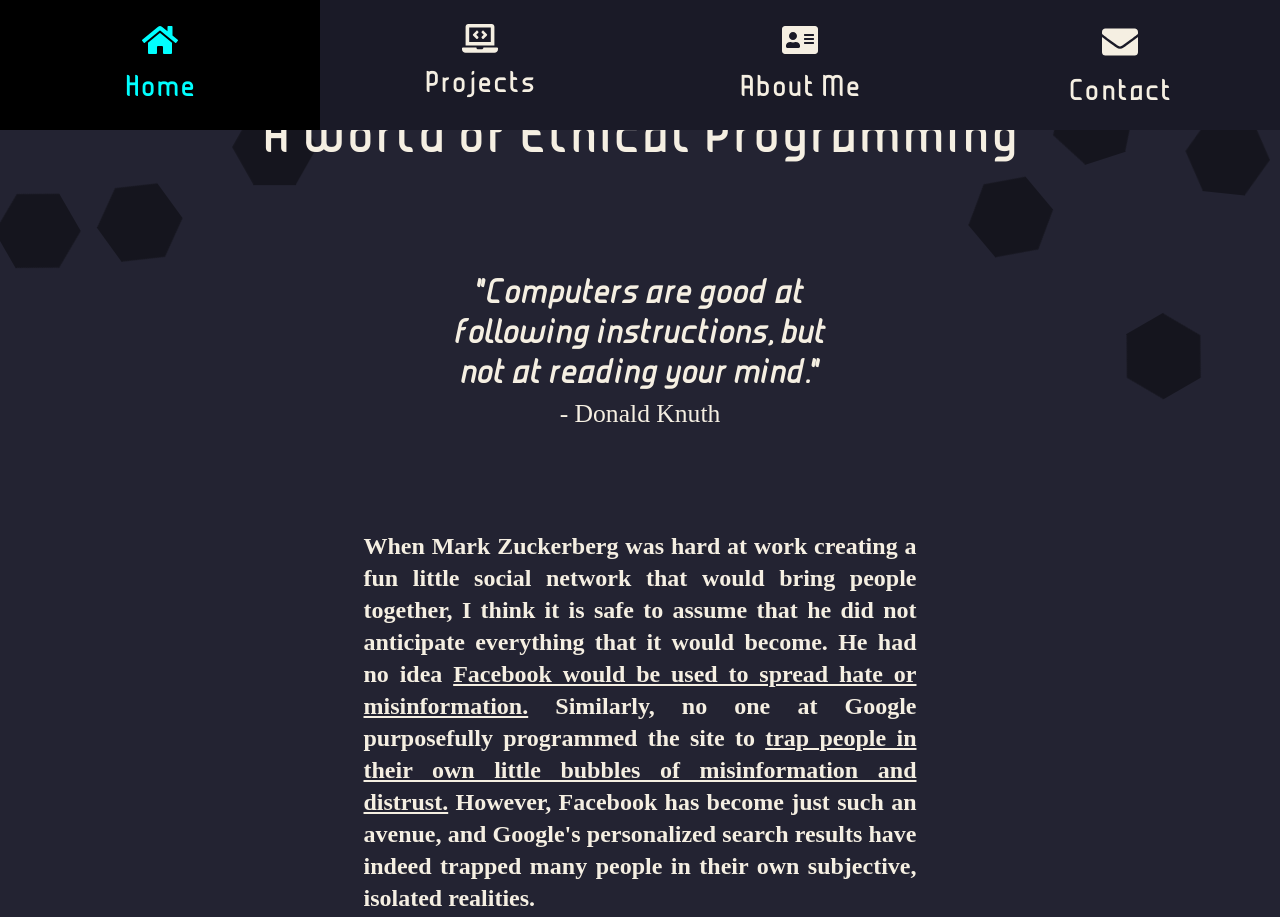
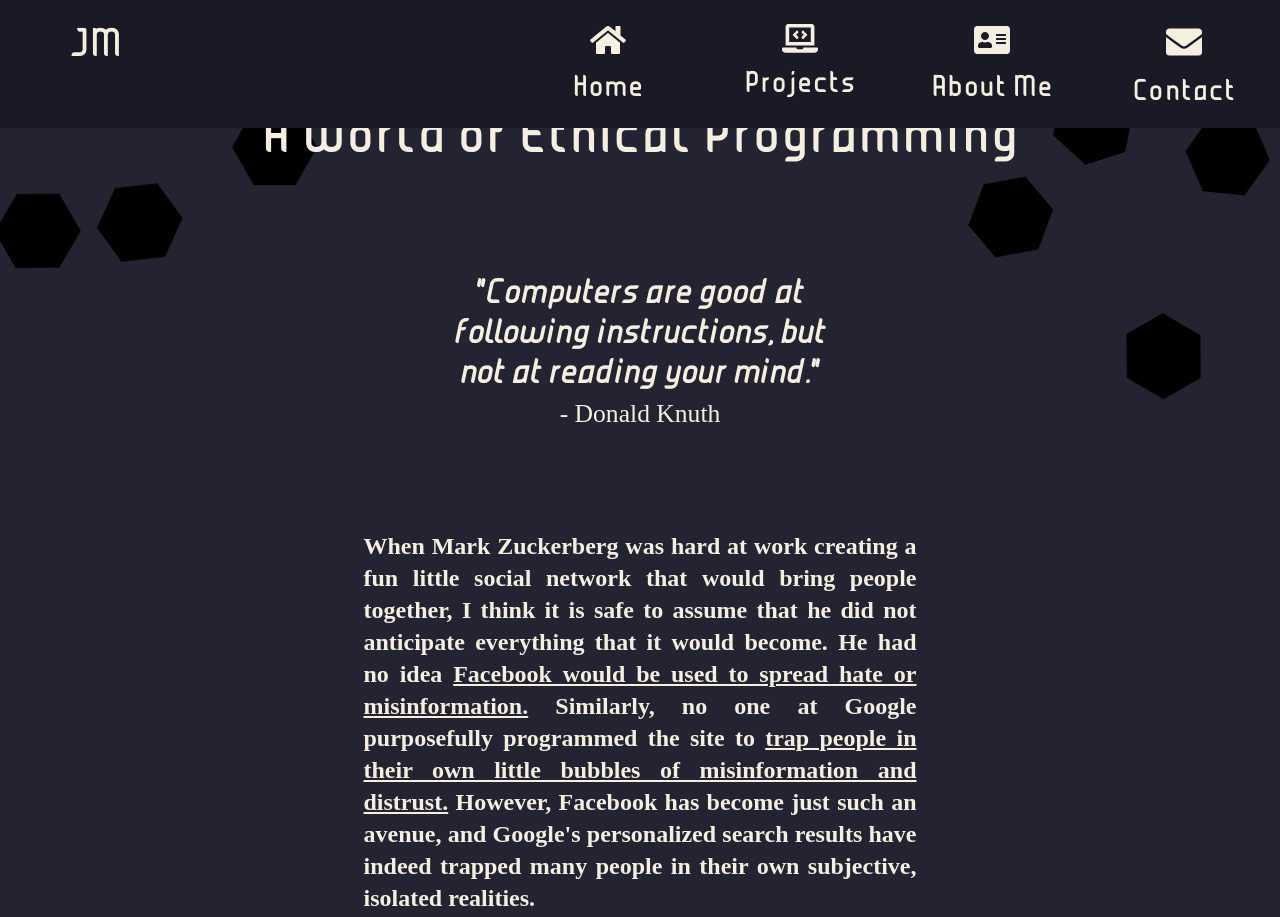
Before and after one commit to JosephMcGreene/home, a website: page index.html in a window 1280 px wide. Shown: the top 917 px of the page. Drawn offline with Linux system fonts and the light colour scheme; a web font is replaced by a local one.

Commit message:
Update navbar and Make small Contact page changes

```diff
--- a/index.html
+++ b/index.html
@@ -1,97 +1,245 @@
 <!DOCTYPE html>
 <html lang="en">
   <head>
-  <meta charset="UTF-8">
-  <meta http-equiv="X-UA-Compatible" content="IE=edge">
-  <meta name="viewport" content="width=device-width, initial-scale=1.0">
-  <meta name="description" content="Where to go to see what Joseph McGreene is up to and how to reach him">
+    <meta charset="UTF-8" />
+    <meta http-equiv="X-UA-Compatible" content="IE=edge" />
+    <meta name="viewport" content="width=device-width, initial-scale=1.0" />
+    <meta
+      name="description"
+      content="Where to go to see what Joseph McGreene is up to and how to reach him"
+    />
 
-  <meta property="og:site-name" content="Joseph McGreene HQ">
-  <meta property="og:description" content="Where to go to see what Joseph McGreene is up to and how to reach him">
-  <meta property="og:url" content="https://josephmcgreene.github.io/JosephMcGreene">
-  <meta property="og:title" content="Joseph McGreene's Programming HQ">
+    <meta property="og:site-name" content="Joseph McGreene HQ" />
+    <meta
+      property="og:description"
+      content="Where to go to see what Joseph McGreene is up to and how to reach him"
+    />
+    <meta
+      property="og:url"
+      content="https://josephmcgreene.github.io/JosephMcGreene"
+    />
+    <meta property="og:title" content="Joseph McGreene's Programming HQ" />
 
     <title>Joseph McGreene HQ</title>
 
-  <link rel="stylesheet" href="dist/css/main.css">
-  <script src="https://kit.fontawesome.com/9050884bcc.js" crossorigin="anonymous"></script>
+    <link rel="stylesheet" href="dist/css/main.css" />
+    <script
+      src="https://kit.fontawesome.com/9050884bcc.js"
+      crossorigin="anonymous"
+    ></script>
   </head>
   <body>
     <ul class="hexagons">
-    <li></li> <!-- 1 -->
-    <li></li> <!-- 2 -->
-    <li></li> <!-- 3 -->
-    <li></li> <!-- 4 -->
-    <li></li> <!-- 5 -->
-    <li></li> <!-- 6 -->
-    <li></li> <!-- 7 -->
-    <li></li> <!-- 8 -->
-    <li></li> <!-- 9 -->
-    <li></li> <!-- 10 -->
-    <li></li> <!-- 11 -->
-    <li></li> <!-- 12 -->
-    <li></li> <!-- 13 -->
-    <li></li> <!-- 14 -->
-    <li></li> <!-- 15 -->
-    <li></li> <!-- 16 -->
-    <li></li> <!-- 17 -->
+      <li></li>
+      <!-- 1 -->
+      <li></li>
+      <!-- 2 -->
+      <li></li>
+      <!-- 3 -->
+      <li></li>
+      <!-- 4 -->
+      <li></li>
+      <!-- 5 -->
+      <li></li>
+      <!-- 6 -->
+      <li></li>
+      <!-- 7 -->
+      <li></li>
+      <!-- 8 -->
+      <li></li>
+      <!-- 9 -->
+      <li></li>
+      <!-- 10 -->
+      <li></li>
+      <!-- 11 -->
+      <li></li>
+      <!-- 12 -->
+      <li></li>
+      <!-- 13 -->
+      <li></li>
+      <!-- 14 -->
+      <li></li>
+      <!-- 15 -->
+      <li></li>
+      <!-- 16 -->
+      <li></li>
+      <!-- 17 -->
     </ul>
 
-  <header class="navbar">
-    <ul class="navbar-nav">
-      <li class="nav-item">
+    <nav>
+      <ul>
+        <li>
+          <h2>JM</h2>
+        </li>
+        <li>
           <a href="#" class="nav-link">
-          <svg aria-hidden="true" focusable="false" data-prefix="fas" data-icon="home" class="svg-inline--fa fa-home fa-w-18" role="img" xmlns="http://www.w3.org/2000/svg" viewBox="0 0 576 512"><path fill="currentColor" d="M280.37 148.26L96 300.11V464a16 16 0 0 0 16 16l112.06-.29a16 16 0 0 0 15.92-16V368a16 16 0 0 1 16-16h64a16 16 0 0 1 16 16v95.64a16 16 0 0 0 16 16.05L464 480a16 16 0 0 0 16-16V300L295.67 148.26a12.19 12.19 0 0 0-15.3 0zM571.6 251.47L488 182.56V44.05a12 12 0 0 0-12-12h-56a12 12 0 0 0-12 12v72.61L318.47 43a48 48 0 0 0-61 0L4.34 251.47a12 12 0 0 0-1.6 16.9l25.5 31A12 12 0 0 0 45.15 301l235.22-193.74a12.19 12.19 0 0 1 15.3 0L530.9 301a12 12 0 0 0 16.9-1.6l25.5-31a12 12 0 0 0-1.7-16.93z"></path></svg>
+            <svg
+              aria-hidden="true"
+              focusable="false"
+              data-prefix="fas"
+              data-icon="home"
+              class="svg-inline--fa fa-home fa-w-18"
+              role="img"
+              xmlns="http://www.w3.org/2000/svg"
+              viewBox="0 0 576 512"
+            >
+              <path
+                fill="currentColor"
+                d="M280.37 148.26L96 300.11V464a16 16 0 0 0 16 16l112.06-.29a16 16 0 0 0 15.92-16V368a16 16 0 0 1 16-16h64a16 16 0 0 1 16 16v95.64a16 16 0 0 0 16 16.05L464 480a16 16 0 0 0 16-16V300L295.67 148.26a12.19 12.19 0 0 0-15.3 0zM571.6 251.47L488 182.56V44.05a12 12 0 0 0-12-12h-56a12 12 0 0 0-12 12v72.61L318.47 43a48 48 0 0 0-61 0L4.34 251.47a12 12 0 0 0-1.6 16.9l25.5 31A12 12 0 0 0 45.15 301l235.22-193.74a12.19 12.19 0 0 1 15.3 0L530.9 301a12 12 0 0 0 16.9-1.6l25.5-31a12 12 0 0 0-1.7-16.93z"
+              ></path>
+            </svg>
             <!-- https://fontawesome.com/license -->
 
-          <span class="link-text">Home</span>
+            <span>Home</span>
           </a>
         </li>
-
-      <li class="nav-item">
+        <li>
           <a href="projects.html" class="nav-link">
-          <svg aria-hidden="true" focusable="false" data-prefix="fas" data-icon="laptop-code" class="svg-inline--fa fa-laptop-code fa-w-20" role="img" xmlns="http://www.w3.org/2000/svg" viewBox="0 0 640 512"><path fill="currentColor" d="M255.03 261.65c6.25 6.25 16.38 6.25 22.63 0l11.31-11.31c6.25-6.25 6.25-16.38 0-22.63L253.25 192l35.71-35.72c6.25-6.25 6.25-16.38 0-22.63l-11.31-11.31c-6.25-6.25-16.38-6.25-22.63 0l-58.34 58.34c-6.25 6.25-6.25 16.38 0 22.63l58.35 58.34zm96.01-11.3l11.31 11.31c6.25 6.25 16.38 6.25 22.63 0l58.34-58.34c6.25-6.25 6.25-16.38 0-22.63l-58.34-58.34c-6.25-6.25-16.38-6.25-22.63 0l-11.31 11.31c-6.25 6.25-6.25 16.38 0 22.63L386.75 192l-35.71 35.72c-6.25 6.25-6.25 16.38 0 22.63zM624 416H381.54c-.74 19.81-14.71 32-32.74 32H288c-18.69 0-33.02-17.47-32.77-32H16c-8.8 0-16 7.2-16 16v16c0 35.2 28.8 64 64 64h512c35.2 0 64-28.8 64-64v-16c0-8.8-7.2-16-16-16zM576 48c0-26.4-21.6-48-48-48H112C85.6 0 64 21.6 64 48v336h512V48zm-64 272H128V64h384v256z"></path></svg>
+            <svg
+              aria-hidden="true"
+              focusable="false"
+              data-prefix="fas"
+              data-icon="laptop-code"
+              class="svg-inline--fa fa-laptop-code fa-w-20"
+              role="img"
+              xmlns="http://www.w3.org/2000/svg"
+              viewBox="0 0 640 512"
+            >
+              <path
+                fill="currentColor"
+                d="M255.03 261.65c6.25 6.25 16.38 6.25 22.63 0l11.31-11.31c6.25-6.25 6.25-16.38 0-22.63L253.25 192l35.71-35.72c6.25-6.25 6.25-16.38 0-22.63l-11.31-11.31c-6.25-6.25-16.38-6.25-22.63 0l-58.34 58.34c-6.25 6.25-6.25 16.38 0 22.63l58.35 58.34zm96.01-11.3l11.31 11.31c6.25 6.25 16.38 6.25 22.63 0l58.34-58.34c6.25-6.25 6.25-16.38 0-22.63l-58.34-58.34c-6.25-6.25-16.38-6.25-22.63 0l-11.31 11.31c-6.25 6.25-6.25 16.38 0 22.63L386.75 192l-35.71 35.72c-6.25 6.25-6.25 16.38 0 22.63zM624 416H381.54c-.74 19.81-14.71 32-32.74 32H288c-18.69 0-33.02-17.47-32.77-32H16c-8.8 0-16 7.2-16 16v16c0 35.2 28.8 64 64 64h512c35.2 0 64-28.8 64-64v-16c0-8.8-7.2-16-16-16zM576 48c0-26.4-21.6-48-48-48H112C85.6 0 64 21.6 64 48v336h512V48zm-64 272H128V64h384v256z"
+              ></path>
+            </svg>
             <!-- https://fontawesome.com/license -->
 
-          <span class="link-text">Projects</span>
+            <span>Projects</span>
           </a>
         </li>
-
-      <li class="nav-item">
+        <li>
           <a href="about-me.html" class="nav-link">
-          <svg aria-hidden="true" focusable="false" data-prefix="fas" data-icon="address-card" class="svg-inline--fa fa-address-card fa-w-18" role="img" xmlns="http://www.w3.org/2000/svg" viewBox="0 0 576 512"><path fill="currentColor" d="M528 32H48C21.5 32 0 53.5 0 80v352c0 26.5 21.5 48 48 48h480c26.5 0 48-21.5 48-48V80c0-26.5-21.5-48-48-48zm-352 96c35.3 0 64 28.7 64 64s-28.7 64-64 64-64-28.7-64-64 28.7-64 64-64zm112 236.8c0 10.6-10 19.2-22.4 19.2H86.4C74 384 64 375.4 64 364.8v-19.2c0-31.8 30.1-57.6 67.2-57.6h5c12.3 5.1 25.7 8 39.8 8s27.6-2.9 39.8-8h5c37.1 0 67.2 25.8 67.2 57.6v19.2zM512 312c0 4.4-3.6 8-8 8H360c-4.4 0-8-3.6-8-8v-16c0-4.4 3.6-8 8-8h144c4.4 0 8 3.6 8 8v16zm0-64c0 4.4-3.6 8-8 8H360c-4.4 0-8-3.6-8-8v-16c0-4.4 3.6-8 8-8h144c4.4 0 8 3.6 8 8v16zm0-64c0 4.4-3.6 8-8 8H360c-4.4 0-8-3.6-8-8v-16c0-4.4 3.6-8 8-8h144c4.4 0 8 3.6 8 8v16z"></path></svg>
+            <svg
+              aria-hidden="true"
+              focusable="false"
+              data-prefix="fas"
+              data-icon="address-card"
+              class="svg-inline--fa fa-address-card fa-w-18"
+              role="img"
+              xmlns="http://www.w3.org/2000/svg"
+              viewBox="0 0 576 512"
+            >
+              <path
+                fill="currentColor"
+                d="M528 32H48C21.5 32 0 53.5 0 80v352c0 26.5 21.5 48 48 48h480c26.5 0 48-21.5 48-48V80c0-26.5-21.5-48-48-48zm-352 96c35.3 0 64 28.7 64 64s-28.7 64-64 64-64-28.7-64-64 28.7-64 64-64zm112 236.8c0 10.6-10 19.2-22.4 19.2H86.4C74 384 64 375.4 64 364.8v-19.2c0-31.8 30.1-57.6 67.2-57.6h5c12.3 5.1 25.7 8 39.8 8s27.6-2.9 39.8-8h5c37.1 0 67.2 25.8 67.2 57.6v19.2zM512 312c0 4.4-3.6 8-8 8H360c-4.4 0-8-3.6-8-8v-16c0-4.4 3.6-8 8-8h144c4.4 0 8 3.6 8 8v16zm0-64c0 4.4-3.6 8-8 8H360c-4.4 0-8-3.6-8-8v-16c0-4.4 3.6-8 8-8h144c4.4 0 8 3.6 8 8v16zm0-64c0 4.4-3.6 8-8 8H360c-4.4 0-8-3.6-8-8v-16c0-4.4 3.6-8 8-8h144c4.4 0 8 3.6 8 8v16z"
+              ></path>
+            </svg>
             <!-- https://fontawesome.com/license -->
 
-          <span class="link-text">About Me</span>
+            <span>About Me</span>
           </a>
         </li>
-
-      <li class="nav-item">
+        <li>
           <a href="contact.html" class="nav-link">
-          <svg aria-hidden="true" focusable="false" data-prefix="fas" data-icon="envelope" class="svg-inline--fa fa-envelope fa-w-16" role="img" xmlns="http://www.w3.org/2000/svg" viewBox="0 0 512 512"><path fill="currentColor" d="M502.3 190.8c3.9-3.1 9.7-.2 9.7 4.7V400c0 26.5-21.5 48-48 48H48c-26.5 0-48-21.5-48-48V195.6c0-5 5.7-7.8 9.7-4.7 22.4 17.4 52.1 39.5 154.1 113.6 21.1 15.4 56.7 47.8 92.2 47.6 35.7.3 72-32.8 92.3-47.6 102-74.1 131.6-96.3 154-113.7zM256 320c23.2.4 56.6-29.2 73.4-41.4 132.7-96.3 142.8-104.7 173.4-128.7 5.8-4.5 9.2-11.5 9.2-18.9v-19c0-26.5-21.5-48-48-48H48C21.5 64 0 85.5 0 112v19c0 7.4 3.4 14.3 9.2 18.9 30.6 23.9 40.7 32.4 173.4 128.7 16.8 12.2 50.2 41.8 73.4 41.4z"></path></svg>
+            <svg
+              aria-hidden="true"
+              focusable="false"
+              data-prefix="fas"
+              data-icon="envelope"
+              class="svg-inline--fa fa-envelope fa-w-16"
+              role="img"
+              xmlns="http://www.w3.org/2000/svg"
+              viewBox="0 0 512 512"
+            >
+              <path
+                fill="currentColor"
+                d="M502.3 190.8c3.9-3.1 9.7-.2 9.7 4.7V400c0 26.5-21.5 48-48 48H48c-26.5 0-48-21.5-48-48V195.6c0-5 5.7-7.8 9.7-4.7 22.4 17.4 52.1 39.5 154.1 113.6 21.1 15.4 56.7 47.8 92.2 47.6 35.7.3 72-32.8 92.3-47.6 102-74.1 131.6-96.3 154-113.7zM256 320c23.2.4 56.6-29.2 73.4-41.4 132.7-96.3 142.8-104.7 173.4-128.7 5.8-4.5 9.2-11.5 9.2-18.9v-19c0-26.5-21.5-48-48-48H48C21.5 64 0 85.5 0 112v19c0 7.4 3.4 14.3 9.2 18.9 30.6 23.9 40.7 32.4 173.4 128.7 16.8 12.2 50.2 41.8 73.4 41.4z"
+              ></path>
+            </svg>
             <!-- https://fontawesome.com/license -->
 
-          <span class="link-text">Contact</span>
+            <span>Contact</span>
           </a>
         </li>
       </ul>
-  </header>
+    </nav>
 
     <h1>A World of Ethical Programming</h1>
 
     <main>
       <article>
         <span class="quote">
-        <blockquote>"Computers are good at following instructions, but not at reading your mind."</blockquote>- Donald Knuth
+          <blockquote>
+            "Computers are good at following instructions, but not at reading
+            your mind."
+          </blockquote>
+          - Donald Knuth
         </span>
 
-      <p>When Mark Zuckerberg was hard at work creating a fun little social network that would bring people together, I think it is safe to assume that he did not anticipate everything that it would become. He had no idea <a href="https://www.nytimes.com/2018/10/15/technology/myanmar-facebook-genocide.html" target="_blank">Facebook would be used to spread hate or misinformation.</a> Similarly, no one at Google purposefully programmed the site to <a href="https://www.wsoaonline.com/does-your-internet-history-effect-google-search-results/" target="_blank">trap people in their own little bubbles of misinformation and distrust.</a> However, Facebook has become just such an avenue, and Google's personalized search results have indeed trapped many people in their own subjective, isolated realities.</p><br />
+        <p>
+          When Mark Zuckerberg was hard at work creating a fun little social
+          network that would bring people together, I think it is safe to assume
+          that he did not anticipate everything that it would become. He had no
+          idea
+          <a
+            href="https://www.nytimes.com/2018/10/15/technology/myanmar-facebook-genocide.html"
+            target="_blank"
+            >Facebook would be used to spread hate or misinformation.</a
+          >
+          Similarly, no one at Google purposefully programmed the site to
+          <a
+            href="https://www.wsoaonline.com/does-your-internet-history-effect-google-search-results/"
+            target="_blank"
+            >trap people in their own little bubbles of misinformation and
+            distrust.</a
+          >
+          However, Facebook has become just such an avenue, and Google's
+          personalized search results have indeed trapped many people in their
+          own subjective, isolated realities.
+        </p>
+        <br />
 
-      <p>So if no one <em>wanted</em> these eventualities to occur, how have they happened? I would argue that it is because it is almost impossible to fully anticipate every consequence a piece of programming will have, particularly in the long run. Computers simply do what their programmer instructs, so if the programmer does not implement measures for (or against) a certain outcome, then unintended results will occur, and those results might be unintentionally unethical.</p><br />
+        <p>
+          So if no one <em>wanted</em> these eventualities to occur, how have
+          they happened? I would argue that it is because it is almost
+          impossible to fully anticipate every consequence a piece of
+          programming will have, particularly in the long run. Computers simply
+          do what their programmer instructs, so if the programmer does not
+          implement measures for (or against) a certain outcome, then unintended
+          results will occur, and those results might be unintentionally
+          unethical.
+        </p>
+        <br />
 
-      <p>What, then, makes for ethical programming? Unlike other human endeavors, where ethical practices come about from <em>refraining</em> from taking certain actions, such as a doctor's prerogative to do no harm or an athlete refraining from cheating, ethical programming requires proaction. It is not enough to <em>avoid</em> telling a computer to not insult or belittle its user, nor to simply <em>not</em> instruct a computer to not spread misinformation. If a computer is not instructed what to do in response to certain user inputs, then whether the programmer was trying to be ethical or not, then <em>the user</em> might very well decide to act unethically, and one must ask one's self: if the programmer was able to avoid that happening, then whose responsibility is it that it happened? There may be no concrete answer to this question, but I don't believe that to be an excuse for the programmer to not try to avoid it in the future, because <em>that</em> is ethical programming: to anticipate how one's technology is going to be used, and steer the user toward using it as intended.</p><br />
+        <p>
+          What, then, makes for ethical programming? Unlike other human
+          endeavors, where ethical practices come about from
+          <em>refraining</em> from taking certain actions, such as a doctor's
+          prerogative to do no harm or an athlete refraining from cheating,
+          ethical programming requires proaction. It is not enough to
+          <em>avoid</em> telling a computer to not insult or belittle its user,
+          nor to simply <em>not</em> instruct a computer to not spread
+          misinformation. If a computer is not instructed what to do in response
+          to certain user inputs, then whether the programmer was trying to be
+          ethical or not, then <em>the user</em> might very well decide to act
+          unethically, and one must ask one's self: if the programmer was able
+          to avoid that happening, then whose responsibility is it that it
+          happened? There may be no concrete answer to this question, but I
+          don't believe that to be an excuse for the programmer to not try to
+          avoid it in the future, because <em>that</em> is ethical programming:
+          to anticipate how one's technology is going to be used, and steer the
+          user toward using it as intended.
+        </p>
+        <br />
 
-      <p>Is this website, then, ethical? Do my projects steer the user toward using it as I intended? I would like to think so, but I invite you to join the campaign against unethical programming and help me program ethically. Get in contact with me if you think there is something I can do more ethically, and also feel free to reach out if there is a project to be collaborated on! The techological world is not going to ethicize itself.</p><br />
+        <p>
+          Is this website, then, ethical? Do my projects steer the user toward
+          using it as I intended? I would like to think so, but I invite you to
+          join the campaign against unethical programming and help me program
+          ethically. Get in contact with me if you think there is something I
+          can do more ethically, and also feel free to reach out if there is a
+          project to be collaborated on! The techological world is not going to
+          ethicize itself.
+        </p>
+        <br />
 
         <span>- Joseph McGreene</span>
       </article>
--- a/src/scss/_background.scss
+++ b/src/scss/_background.scss
@@ -15,7 +15,6 @@
     list-style: none;
     animation: animate 25s linear infinite;
     top: -15px;
-    opacity: .4;
 
     &:nth-child(1) {
       @include standard-hex();
--- a/src/scss/_breakpoints.scss
+++ b/src/scss/_breakpoints.scss
@@ -14,7 +14,7 @@
 }
 
 // Large Screens
-@media only screen and (min-width: 800px) {
+@media only screen and (min-width: 750px) {
   main {
     margin: 0 auto;
     max-width: 45vw;
@@ -24,6 +24,18 @@
     max-width: 35vw;
     display: block;
     margin: 0 auto;
+  }
+
+  nav {
+    ul {
+      li {
+        width: 15%;
+
+        &:first-child {
+          display: block;
+        }
+      }
+    }
   }
 
   .hexagons {
--- a/src/scss/_general.scss
+++ b/src/scss/_general.scss
@@ -4,7 +4,7 @@
   box-sizing: border-box;
 
   &:focus {
-    border: $text-hover 3px solid;
+    border: $text-hover 2px solid;
     border-radius: 7px;
   }
 }
--- a/src/scss/_navbar.scss
+++ b/src/scss/_navbar.scss
@@ -1,55 +1,44 @@
 @use './abstracts/index' as *;
 
-// .navbar {
-//   background: $red; // Instead of using *.$red;
-//   font-size: $font-size; // Instead of using *.$font-size;
-// }
-
-.navbar {
+nav {
   position: fixed;
   background-color: $primary-bg;
   top: 0;
   width: 100vw;
   height: 5rem;
   z-index: 1000;
-  // ========================
-  // opacity: 0;
-  // ========================
 
   transition: height 200ms ease;
 
   &:hover {
-    height: 8.1rem;
+    height: 8rem;
 
-    .link-text {
+    span {
       display: block;
     }
   }
 
-  .navbar-nav {
+  ul {
     @include flex(row);
 
     list-style: none;
     margin: 0;
     padding: 0;
-  }
+
+    li {
+      width: 25%;
+
+      &:first-child {
+        display: none;
+        margin-right: auto;
+        color: $text-color;
       }
 
-.nav-item {
-  width: 100%;
-
       a {
-    &:hover {
-      height: 8.1rem;
-    }
-  }
-}
-
-.nav-link {
         padding: 1.5rem 0;
         color: $text-color;
         text-decoration: none;
-  transition: height $transition-speed ease; /* See "Hover Pseudo Classes" Section */
+        transition: height $transition-speed ease;
 
         @include flex(column);
         align-items: center;
@@ -58,19 +47,23 @@
           width: 2.25rem;
         }
 
+        span {
+          margin-top: 1.1rem;
+          display: none;
+          font-size: 1.5rem;
+          font-family: $header-font;
+        }
+
         &:hover {
           background-color: $secondary-bg;
+          height: 8rem;
 
-    .link-text,
+          span,
           svg {
             color: $text-hover;
           }
         }
       }
-
-.link-text {
-  margin-top: 1.1rem;
-  display: none;
-  font-size: 1.5rem;
-  font-family: $header-font;
     }
+  }
+}
```
Also changed, not shown: contact.html (+12 -12 lines), dist/css/main.css, 1 other file. Lines whose indentation alone changed are shown as unchanged.
